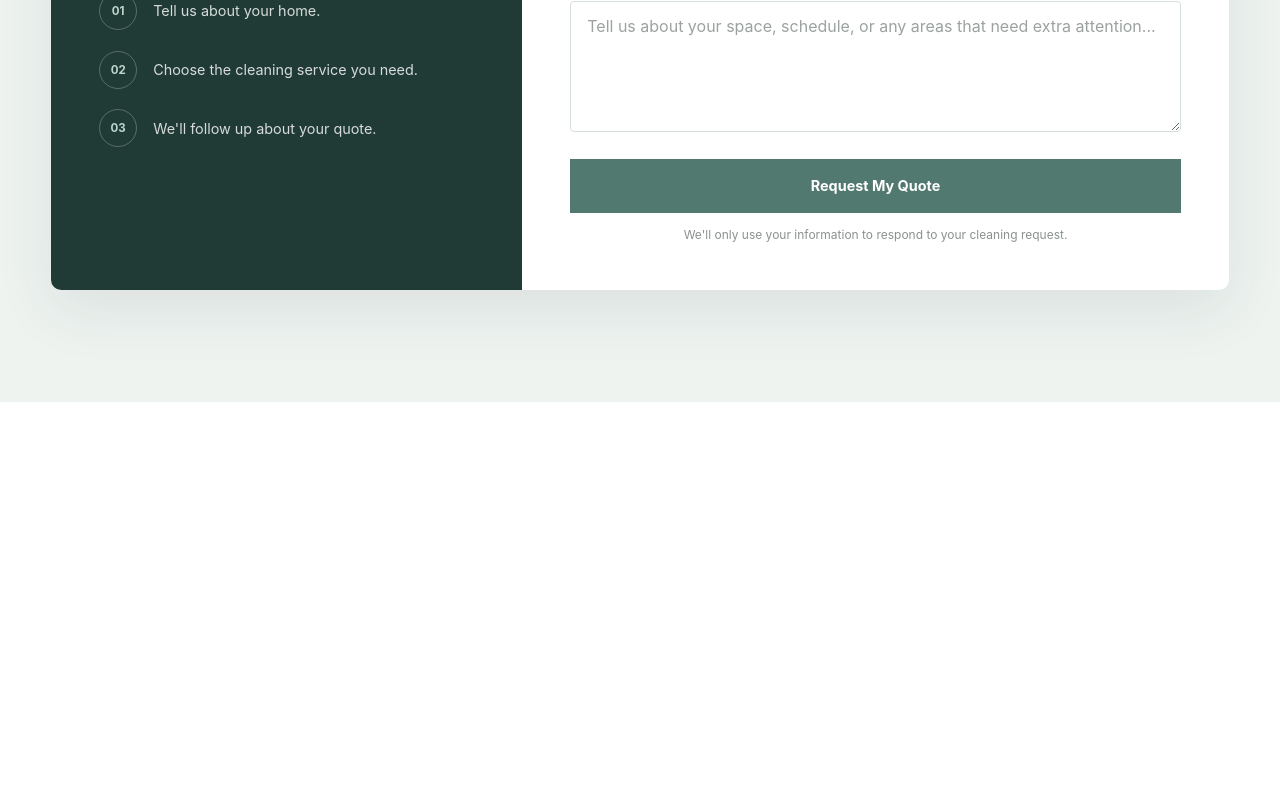
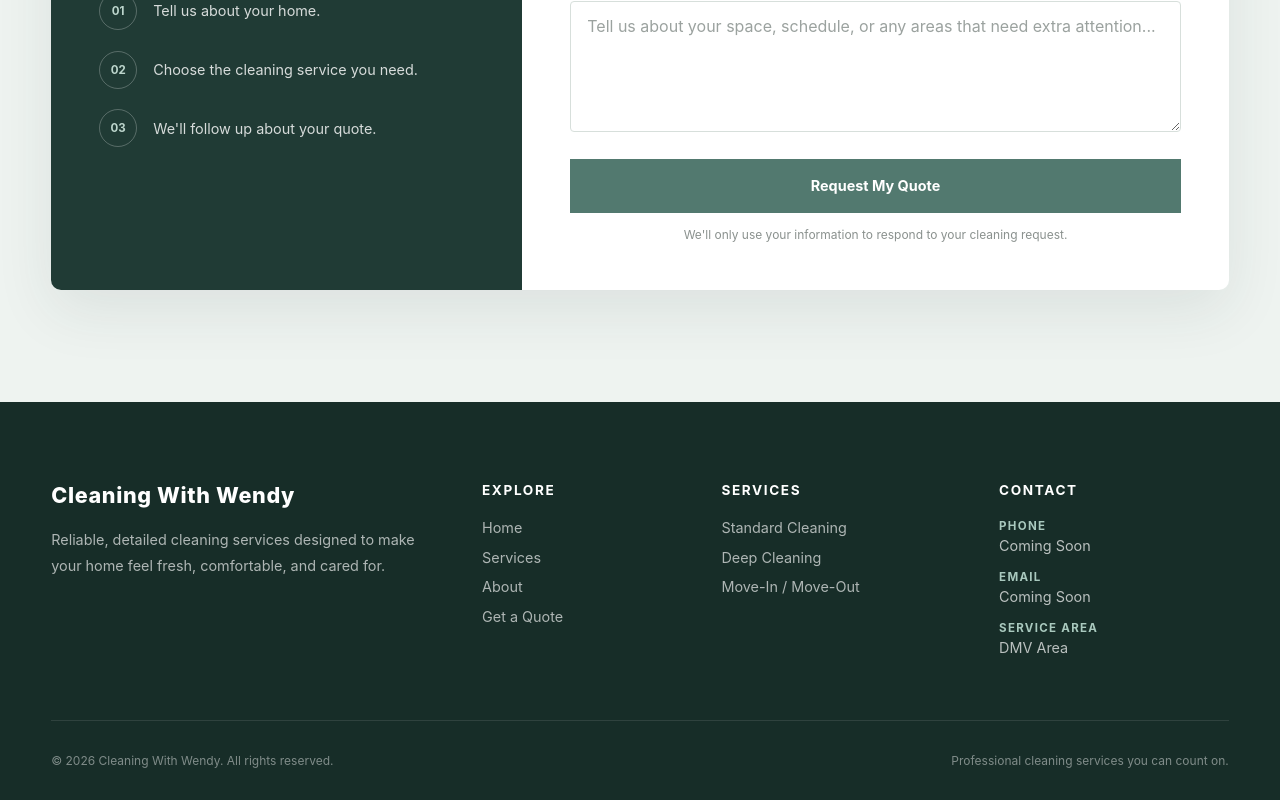
Before and after one commit to XtianFreolo/cleaning-website, a React (Vite) app in the folder client/: page / in a window 1280 px wide. Shown: the part 4921-5721 px from the top of the page. Before the commit the page ends 5323 px from the top, so only its background shows below. Built offline with nearby package versions, Linux system fonts and the light colour scheme.

Commit message:
remove gallery at navbar; Added Footer

```diff
--- a/client/src/App.tsx
+++ b/client/src/App.tsx
@@ -5,6 +5,7 @@ import About from "./components/About/About";
 import WhyChooseUs from "./components/WhyChooseUs/WhyChooseUs";
 import Testimonials from "./components/Testimonials/Testimonials";
 import QuoteForm from "./components/QuoteForm/QuoteForm";
+import Footer from "./components/Footer/Footer";
 
 function App() {
   return (
@@ -19,6 +20,8 @@ function App() {
         <Testimonials />
         <QuoteForm />
       </main>
+
+      <Footer />
     </>
   );
 }
--- /dev/null
+++ b/client/src/components/Footer/Footer.module.css
@@ -0,0 +1,161 @@
+.footer {
+    padding: 5rem 0 2rem;
+
+    background-color: #172d28;
+
+    color: #ffffff;
+}
+
+.container {
+    width: min(1200px, 92%);
+    margin: 0 auto;
+}
+
+.main {
+    display: grid;
+
+    grid-template-columns: 2fr 1fr 1.2fr 1.2fr;
+
+    gap: 3rem;
+
+    padding-bottom: 4rem;
+}
+
+.brand {
+    max-width: 390px;
+}
+
+.logo {
+    display: inline-block;
+
+    margin-bottom: 1.2rem;
+
+    color: #ffffff;
+
+    text-decoration: none;
+
+    font-size: 1.35rem;
+    font-weight: 800;
+
+    letter-spacing: 0.04rem;
+}
+
+.brand p {
+    margin: 0;
+
+    color: rgba(255, 255, 255, 0.65);
+
+    line-height: 1.8;
+
+    font-size: 0.9rem;
+}
+
+.column h3 {
+    margin: 0 0 1.3rem;
+
+    color: #ffffff;
+
+    font-size: 0.85rem;
+    font-weight: 700;
+
+    text-transform: uppercase;
+    letter-spacing: 0.1rem;
+}
+
+.links {
+    display: flex;
+    flex-direction: column;
+
+    gap: 0.8rem;
+}
+
+.links a {
+    width: fit-content;
+
+    color: rgba(255, 255, 255, 0.65);
+
+    text-decoration: none;
+
+    font-size: 0.9rem;
+
+    transition: color 0.2s ease;
+}
+
+.links a:hover {
+    color: #ffffff;
+}
+
+.contact {
+    display: flex;
+    flex-direction: column;
+
+    gap: 1rem;
+}
+
+.contact p {
+    display: flex;
+    flex-direction: column;
+
+    gap: 0.25rem;
+
+    margin: 0;
+
+    color: rgba(255, 255, 255, 0.7);
+
+    font-size: 0.9rem;
+}
+
+.contact span {
+    color: #a9c9be;
+
+    font-size: 0.72rem;
+    font-weight: 700;
+
+    text-transform: uppercase;
+    letter-spacing: 0.08rem;
+}
+
+.bottom {
+    display: flex;
+
+    justify-content: space-between;
+    align-items: center;
+
+    gap: 2rem;
+
+    padding-top: 2rem;
+
+    border-top: 1px solid rgba(255, 255, 255, 0.1);
+}
+
+.bottom p {
+    margin: 0;
+
+    color: rgba(255, 255, 255, 0.45);
+
+    font-size: 0.75rem;
+}
+
+@media (max-width: 900px) {
+    .main {
+        grid-template-columns: 1fr 1fr;
+    }
+}
+
+@media (max-width: 600px) {
+    .footer {
+        padding-top: 4rem;
+    }
+
+    .main {
+        grid-template-columns: 1fr;
+
+        gap: 2.5rem;
+    }
+
+    .bottom {
+        flex-direction: column;
+
+        align-items: flex-start;
+    }
+}
--- /dev/null
+++ b/client/src/components/Footer/Footer.tsx
@@ -0,0 +1,78 @@
+import styles from "./Footer.module.css";
+
+function Footer() {
+    const currentYear = new Date().getFullYear();
+
+    return (
+        <footer id="contact" className={styles.footer}>
+            <div className={styles.container}>
+                <div className={styles.main}>
+                    <div className={styles.brand}>
+                        <a href="#home" className={styles.logo}>
+                            Cleaning With Wendy
+                        </a>
+
+                        <p>
+                            Reliable, detailed cleaning services designed to make your home
+                            feel fresh, comfortable, and cared for.
+                        </p>
+                    </div>
+
+                    <div className={styles.column}>
+                        <h3>Explore</h3>
+
+                        <nav className={styles.links}>
+                            <a href="#home">Home</a>
+                            <a href="#services">Services</a>
+                            <a href="#about">About</a>
+                            <a href="#quote">Get a Quote</a>
+                        </nav>
+                    </div>
+
+                    <div className={styles.column}>
+                        <h3>Services</h3>
+
+                        <div className={styles.links}>
+                            <a href="#services">Standard Cleaning</a>
+                            <a href="#services">Deep Cleaning</a>
+                            <a href="#services">Move-In / Move-Out</a>
+                        </div>
+                    </div>
+
+                    <div className={styles.column}>
+                        <h3>Contact</h3>
+
+                        <div className={styles.contact}>
+                            <p>
+                                <span>Phone</span>
+                                Coming Soon
+                            </p>
+
+                            <p>
+                                <span>Email</span>
+                                Coming Soon
+                            </p>
+
+                            <p>
+                                <span>Service Area</span>
+                                DMV Area
+                            </p>
+                        </div>
+                    </div>
+                </div>
+
+                <div className={styles.bottom}>
+                    <p>
+                        © {currentYear} Cleaning With Wendy. All rights reserved.
+                    </p>
+
+                    <p className={styles.credit}>
+                        Professional cleaning services you can count on.
+                    </p>
+                </div>
+            </div>
+        </footer>
+    );
+}
+
+export default Footer;
```
